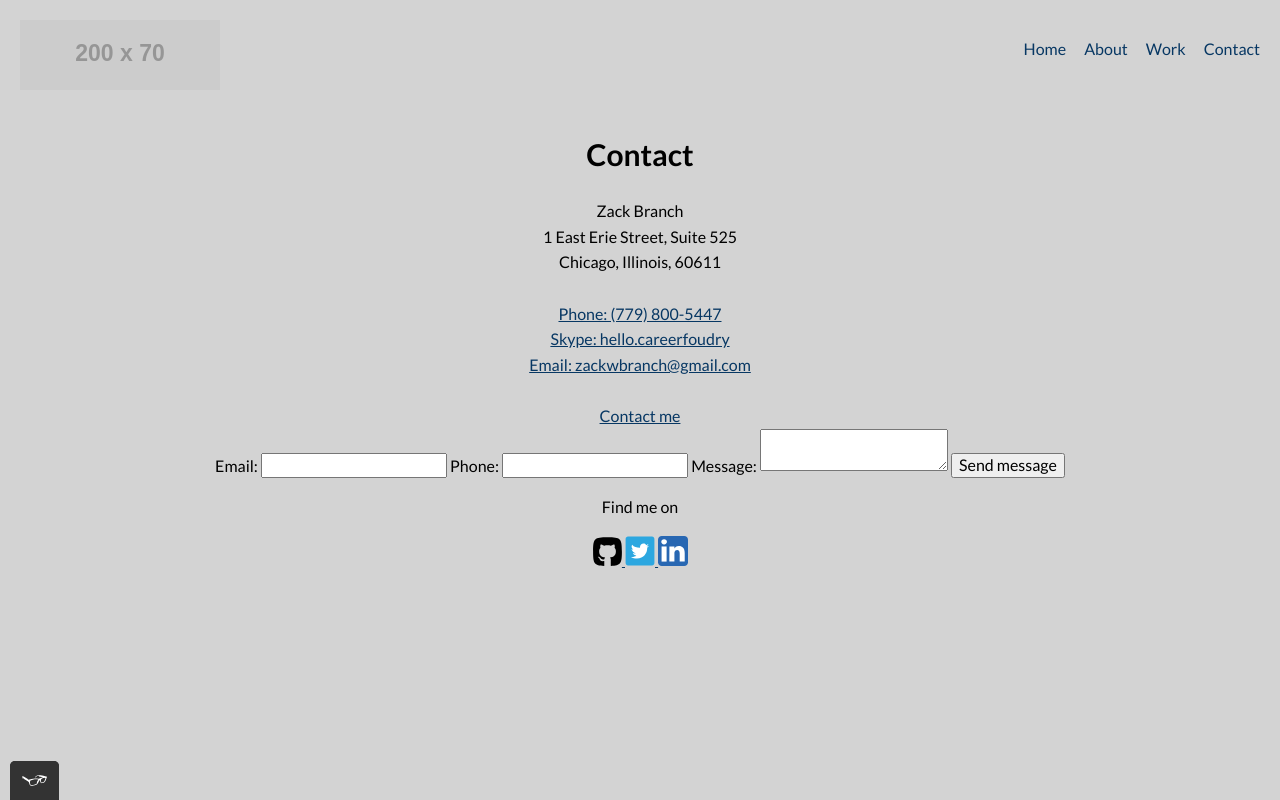
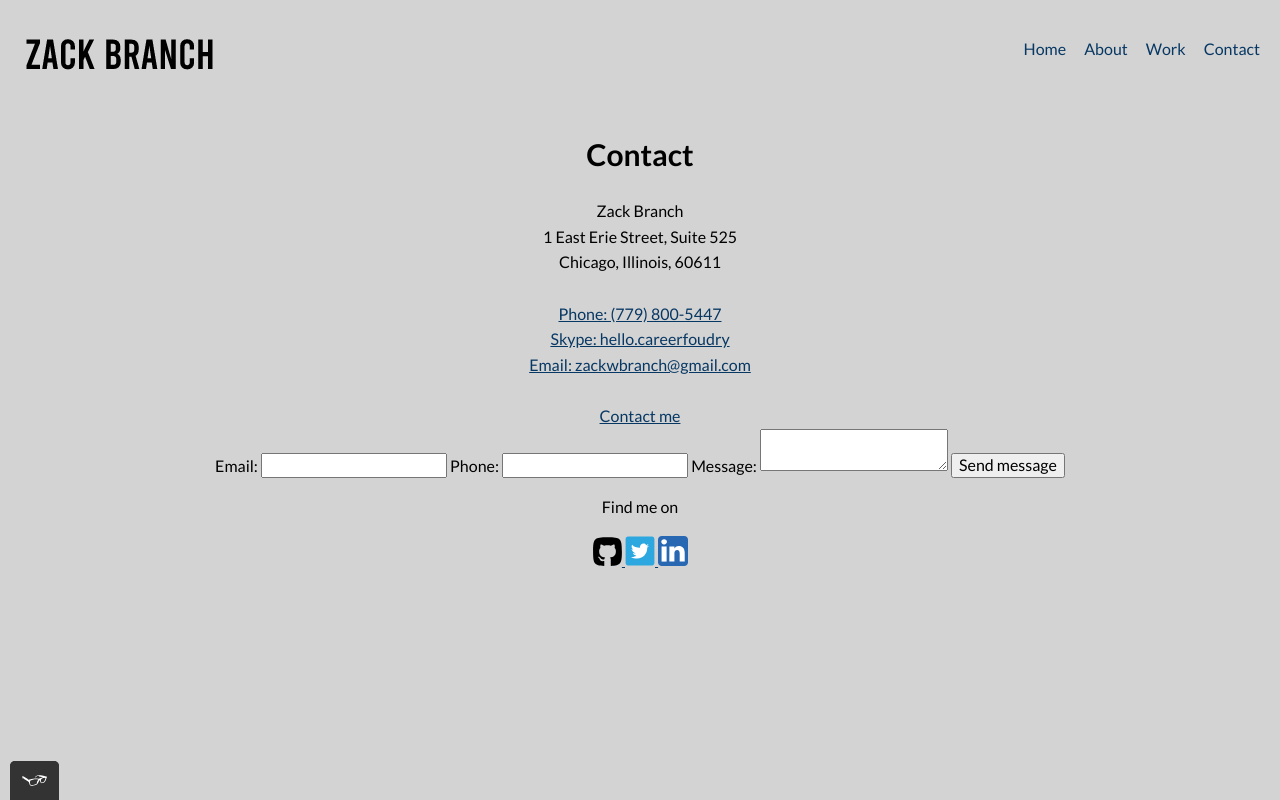
Before and after one commit to ZBranch/portfolio-website, a plain HTML site: page contact.html in a window 1280 px wide. Drawn offline with nearby package versions, Linux system fonts and the light colour scheme; placeholder pictures from the web are drawn by us.

Commit message:
Update contact.html
added new name logo

```diff
--- a/contact.html
+++ b/contact.html
@@ -13,7 +13,7 @@
   <!-- Header including the logo and the main navigation -->
   <header class="page-header">
     <!-- Add Logo here -->
-    <img src="http://via.placeholder.com/200x70" alt="A personal logo of Zack Branch" class="page-header__item">
+    <img src="img/zbnamelogo.png" alt="A personal logo of Zack Branch" class="page-header__item">
     <nav class="main-navigation page-header__item">
       <ul role="menubar" class="navigation-list">
         <li role="presentation">
```
